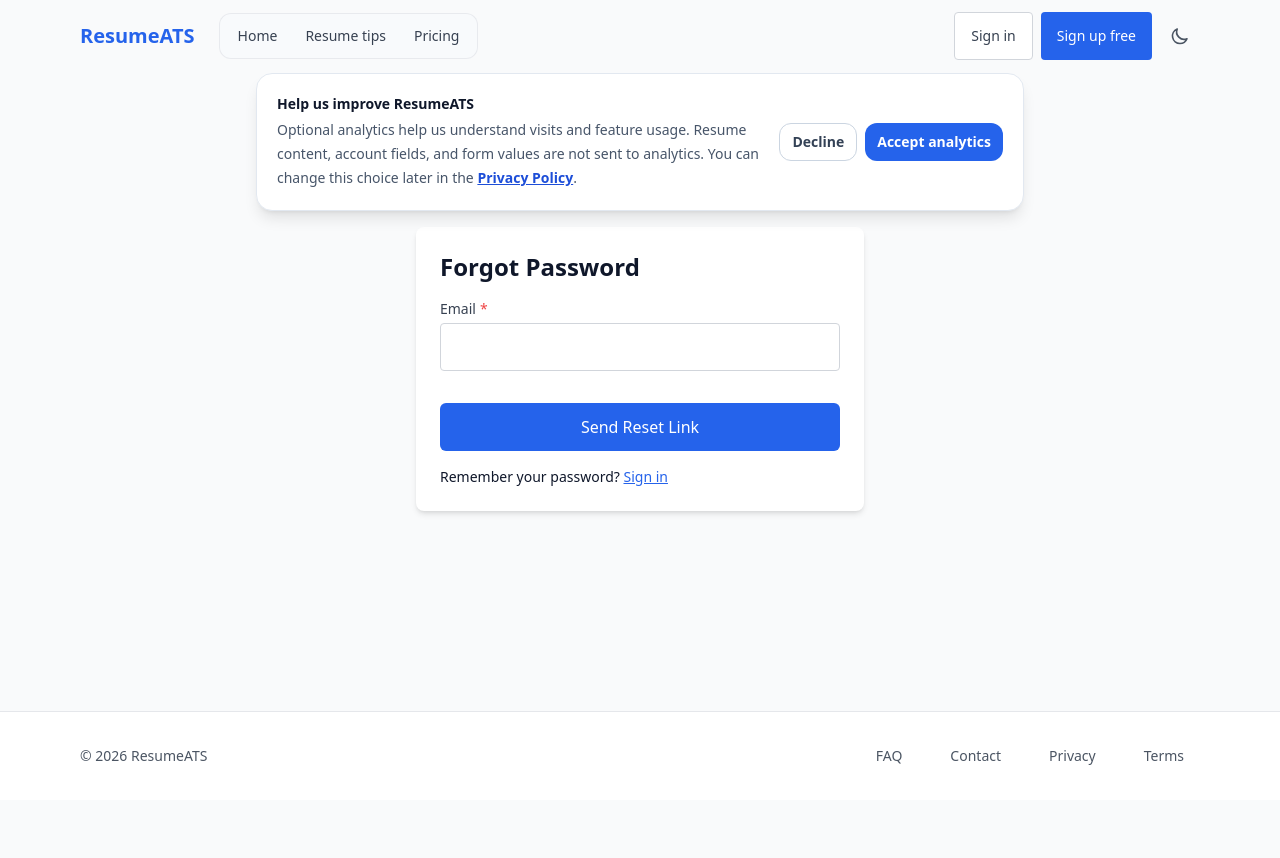
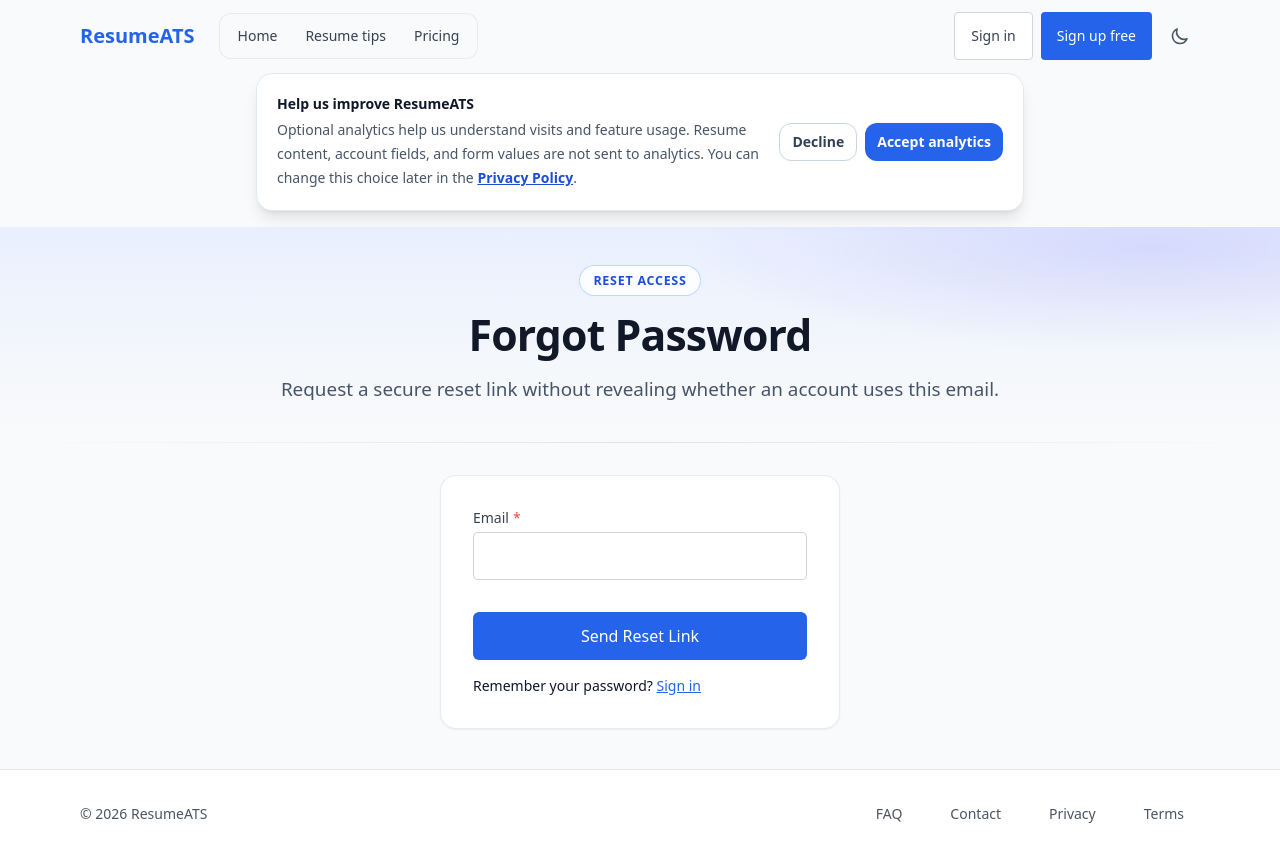
Before and after one commit to GiorgiKemo/ats-friendly-resume-builder, a React (Vite) app: page /forgot-password in a window 1280 px wide. Before the commit the page ends 800 px from the top, so only its background shows below. Built offline with nearby package versions, Linux system fonts and the light colour scheme; no server answers.

Commit message:
Align password recovery with auth flows

```diff
--- a/src/components/auth/ForgotPassword.jsx
+++ b/src/components/auth/ForgotPassword.jsx
@@ -1,10 +1,13 @@
 import React, { useEffect, useRef, useState } from 'react';
-import { Link } from 'react-router-dom';
+import { Link, Navigate } from 'react-router-dom';
 import { supabase } from '../../services/supabase';
 import Input from '../ui/Input';
 import Button from '../ui/Button';
+import PageHero from '../ui/PageHero';
+import { useAuth } from '../../context/AuthContext';
 
 const ForgotPassword = () => {
+    const { user, loading: authLoading } = useAuth();
     const [email, setEmail] = useState('');
     const [loading, setLoading] = useState(false);
     const [message, setMessage] = useState('');
@@ -16,6 +19,10 @@
         mountedRef.current = true;
         return () => { mountedRef.current = false; };
     }, []);
+
+    if (!authLoading && user) {
+        return <Navigate to="/dashboard" replace />;
+    }
 
     const handleSubmit = async (e) => {
         e.preventDefault();
@@ -49,8 +56,16 @@
     };
 
     return (
-        <div className="max-w-md mx-auto p-6 bg-white dark:bg-slate-800 rounded-lg shadow-md dark:shadow-slate-700/30">
-            <h1 className="text-2xl font-semibold mb-4">Forgot Password</h1>
+        <div>
+            <PageHero
+                eyebrow="Reset access"
+                align="center"
+                title="Forgot Password"
+                lead="Request a secure reset link without revealing whether an account uses this email."
+                titleId="forgot-password-title"
+            />
+            <div className="app-page max-w-md">
+                <div className="rounded-2xl border border-gray-200/80 bg-white p-6 shadow-sm dark:border-slate-700 dark:bg-slate-800 dark:shadow-slate-900/40 sm:p-8">
                     {message && <div role={failed ? 'alert' : 'status'} className={`mb-4 text-sm ${failed ? 'text-red-700 dark:text-red-300' : 'text-green-700 dark:text-green-300'}`}>{message}</div>}
                     <form onSubmit={handleSubmit}>
                         <Input
@@ -74,6 +89,8 @@
                         </Link>
                     </div>
                 </div>
+            </div>
+        </div>
     );
 };
 
```
Also changed, not shown: 1 other file (tests, documents, lock files or other folders). Lines whose indentation alone changed are shown as unchanged.
